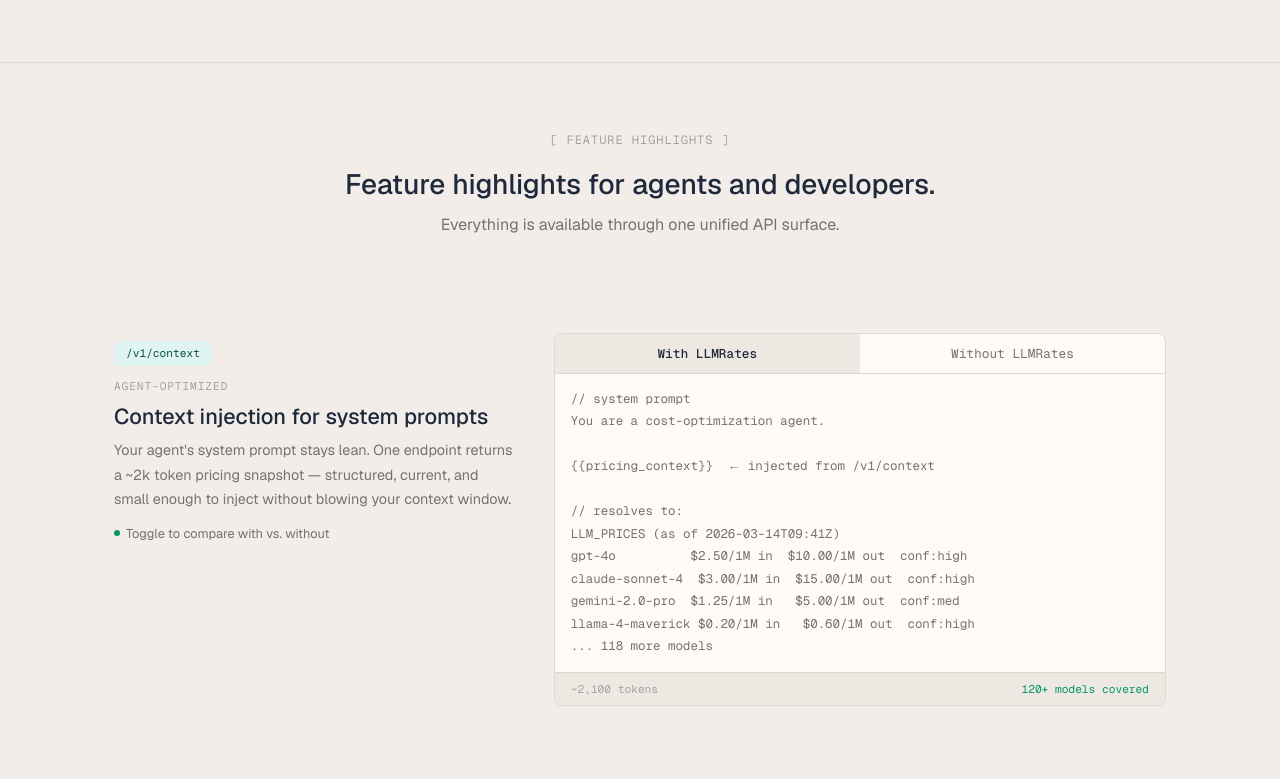
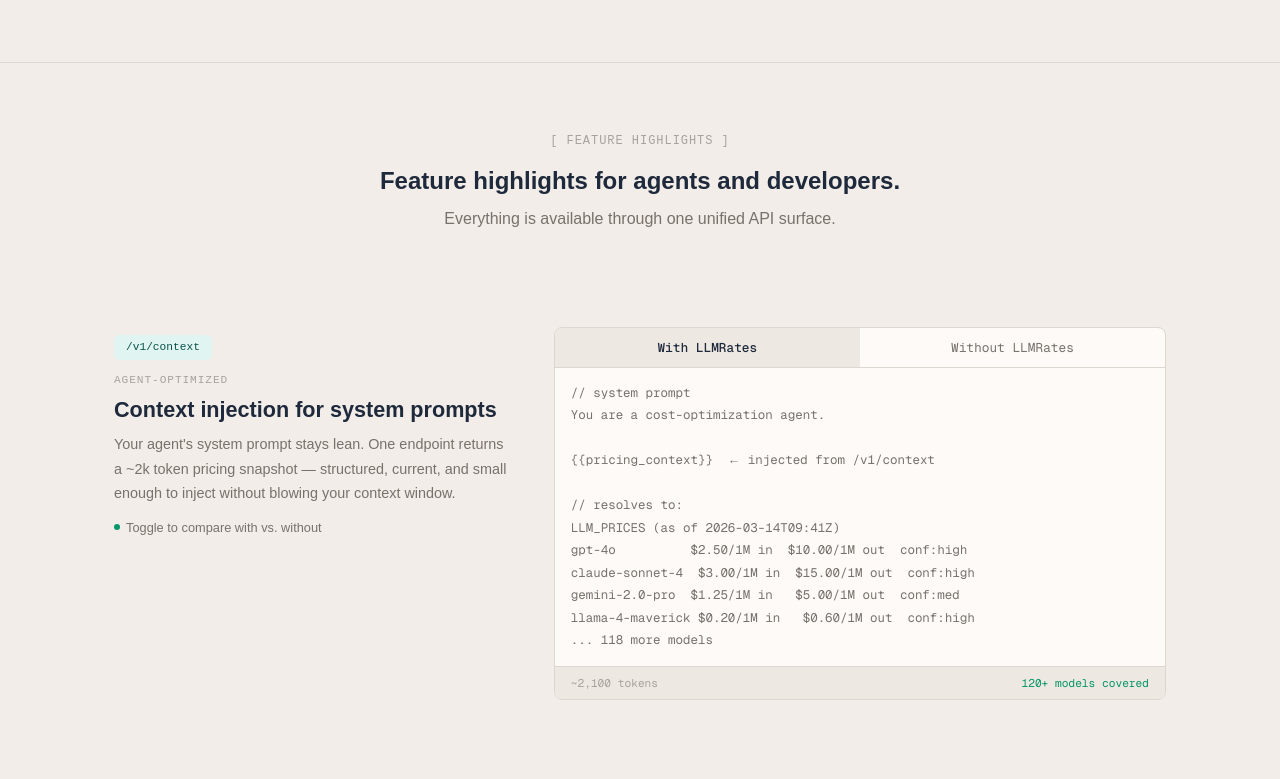
Before and after one commit to romeo-folie/llm-pricing-api, a Next.js app in the folder frontend/: page / in a window 1280 px wide. Shown: the part 1641-2420 px from the top of the page. Built offline with nearby package versions, Linux system fonts and the light colour scheme; no server answers.

Commit message:
fix(features): align section header fonts to site-wide font tokens
- .heading/.subheading/.title/.desc/.hint → var(--font-outfit)
- .tag/.label/.pill → var(--font-orbitron)
- font-weight 700 on .heading to match font-bold used on other section h2s

```diff
--- a/frontend/components/features/features.module.css
+++ b/frontend/components/features/features.module.css
@@ -13,7 +13,7 @@
 }
 
 .tag {
-  font-family: var(--font-geist-mono, monospace);
+  font-family: var(--font-orbitron, monospace);
   font-size: 0.75rem;
   letter-spacing: 0.08em;
   color: var(--dim);
@@ -21,13 +21,15 @@
 }
 
 .heading {
-  font-size: 1.75rem;
-  font-weight: 500;
+  font-family: var(--font-outfit, sans-serif);
+  font-size: 1.5rem;
+  font-weight: 700;
   margin: 0.75rem 0 0.5rem;
   color: var(--ink);
 }
 
 .subheading {
+  font-family: var(--font-outfit, sans-serif);
   font-size: 1rem;
   color: var(--muted);
 }
@@ -60,7 +62,7 @@
 .pill {
   display: inline-block;
   align-self: flex-start;
-  font-family: var(--font-geist-mono, monospace);
+  font-family: var(--font-orbitron, monospace);
   font-size: 0.7rem;
   padding: 4px 12px;
   border-radius: 6px;
@@ -70,7 +72,7 @@
 }
 
 .label {
-  font-family: var(--font-geist-mono, monospace);
+  font-family: var(--font-orbitron, monospace);
   font-size: 0.7rem;
   letter-spacing: 0.08em;
   color: var(--dim);
@@ -78,14 +80,16 @@
 }
 
 .title {
+  font-family: var(--font-outfit, sans-serif);
   font-size: 1.35rem;
-  font-weight: 500;
+  font-weight: 600;
   line-height: 1.3;
   color: var(--ink);
   margin: 0.25rem 0;
 }
 
 .desc {
+  font-family: var(--font-outfit, sans-serif);
   font-size: 0.9rem;
   color: var(--muted);
   line-height: 1.7;
@@ -95,6 +99,7 @@
   display: inline-flex;
   align-items: center;
   gap: 6px;
+  font-family: var(--font-outfit, sans-serif);
   font-size: 0.8rem;
   color: var(--muted);
   margin-top: 0.5rem;
```
